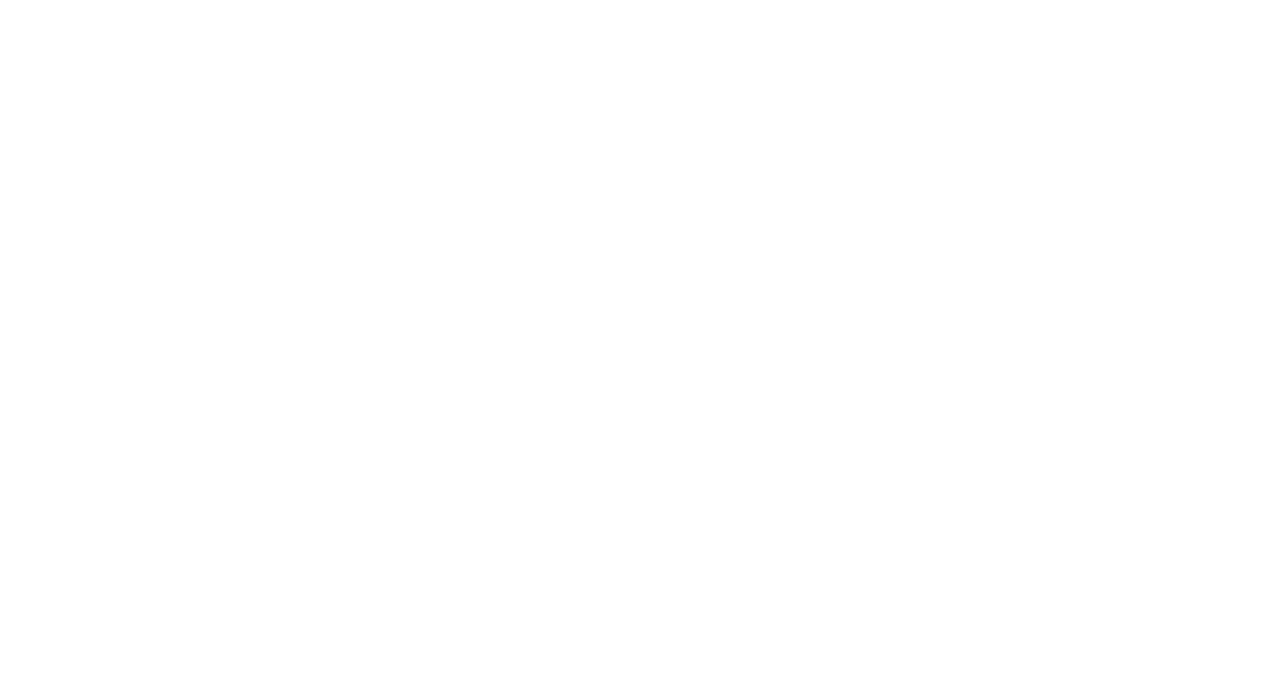
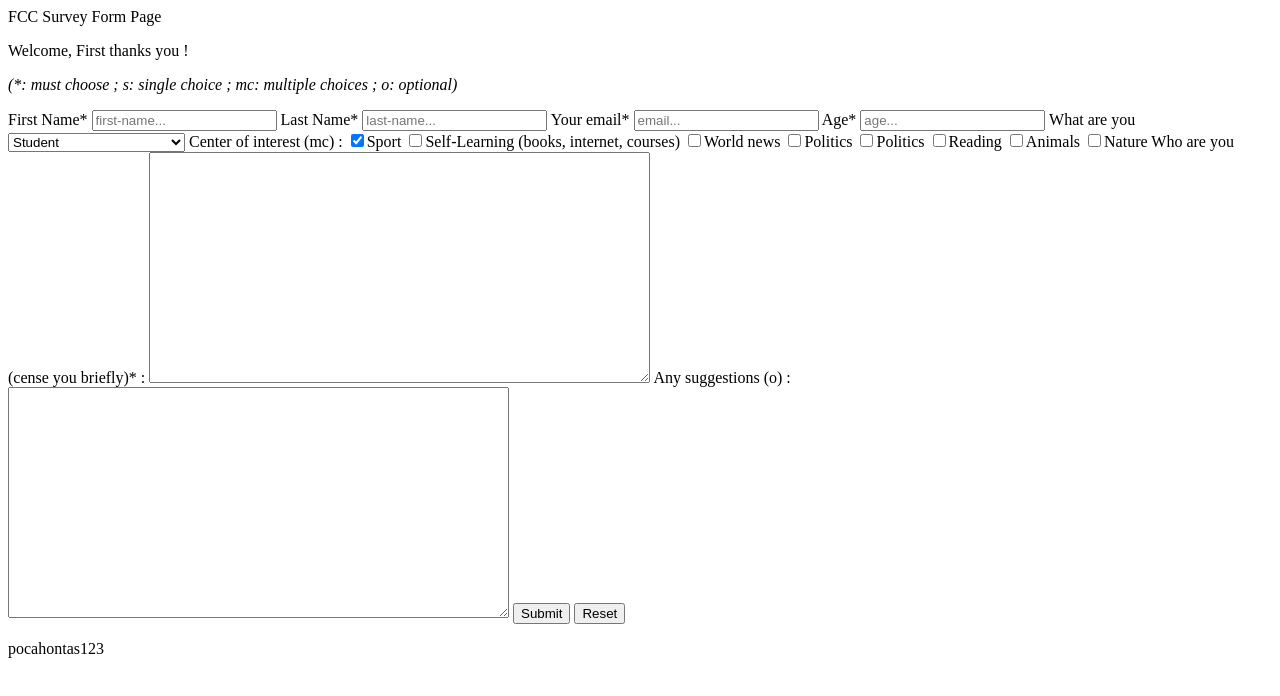
Before and after one commit to pocahontas123/Survey-Form-GIT, a plain HTML site: page index.html in a window 1280 px wide. Drawn offline with Linux system fonts and the light colour scheme.

Commit message:
Basic html form

```diff
--- a/index.html
+++ b/index.html
@@ -9,16 +9,63 @@
 		<!-- CUSTOM FONT -->
 
 		<!-- FCC check -->
-		<script type="text/javascript" src="https://gitcdn.link/repo/freeCodeCamp/testable-projects-fcc/master/build/bundle.js"></script>
+		<!-- <script type="text/javascript" src="https://gitcdn.link/repo/freeCodeCamp/testable-projects-fcc/master/build/bundle.js"></script> -->
 	</head>
 
 	<body>
 		<div id="main-page">
 			<header>
+				<p>FCC Survey Form Page</p>
+				<p>Welcome, First thanks you !</p>
 			</header>
 
+			<main>
+				<p><i>(*: must choose ; s: single choice ; mc: multiple choices ; o: optional)</i></p>
+				<form action="" method="get">
+					<label for="firstname">First Name*</label>
+					<input type="text" id="firstname" name="firstname" placeholder="first-name..." required>
+
+					<label for="lastName">Last Name*</label>
+					<input type="text" id="lastname" name="lastname" placeholder="last-name..." required>
+
+					<label for="email">Your email*</label>
+					<input type="text" id="email" name="email" placeholder="email...">
+
+					<label for="Age">Age*</label>
+					<input type="text" id="age" name="age" placeholder="age...">
+
+
+					<label for="whatAreYou">What are you</label>
+					<select id="whatAreYou" name="whatAreYou">
+						<option value="student">Student</option>
+						<option value="fullTimeJob">Full time job</option>
+						<option value="AllTheTime">All the time in the world</option>
+						<option value="ShowPaper">Show me your papers first</option>
+					</select>
+
+					Center of interest (mc) :
+					<label><input type="checkbox" checked/>Sport<label>
+					<label><input type="checkbox"/>Self-Learning (books, internet, courses)<label>
+					<label><input type="checkbox"/>World news<label>
+					<label><input type="checkbox"/>Politics<label>
+					<label><input type="checkbox"/>Politics<label>
+					<label><input type="checkbox"/>Reading<label>
+					<label><input type="checkbox"/>Animals<label>
+					<label><input type="checkbox"/>Nature<label>
+
+					Who are you (cense you briefly)* :
+					<textarea cols="60" rows="15" name="whoYouAre"></textarea>
+
+					Any suggestions (o) :
+					<textarea cols="60" rows="15" name="whoYouAre" required></textarea>
+
+					<input type="submit" value="Submit"></input>
+					<input type="reset" value="Reset">
+				</form>
+			</main>
 
 			<footer>
+				<p>pocahontas123</p>
 			</footer>
 		</div><!-- #main-page -->
 	</body>
```
